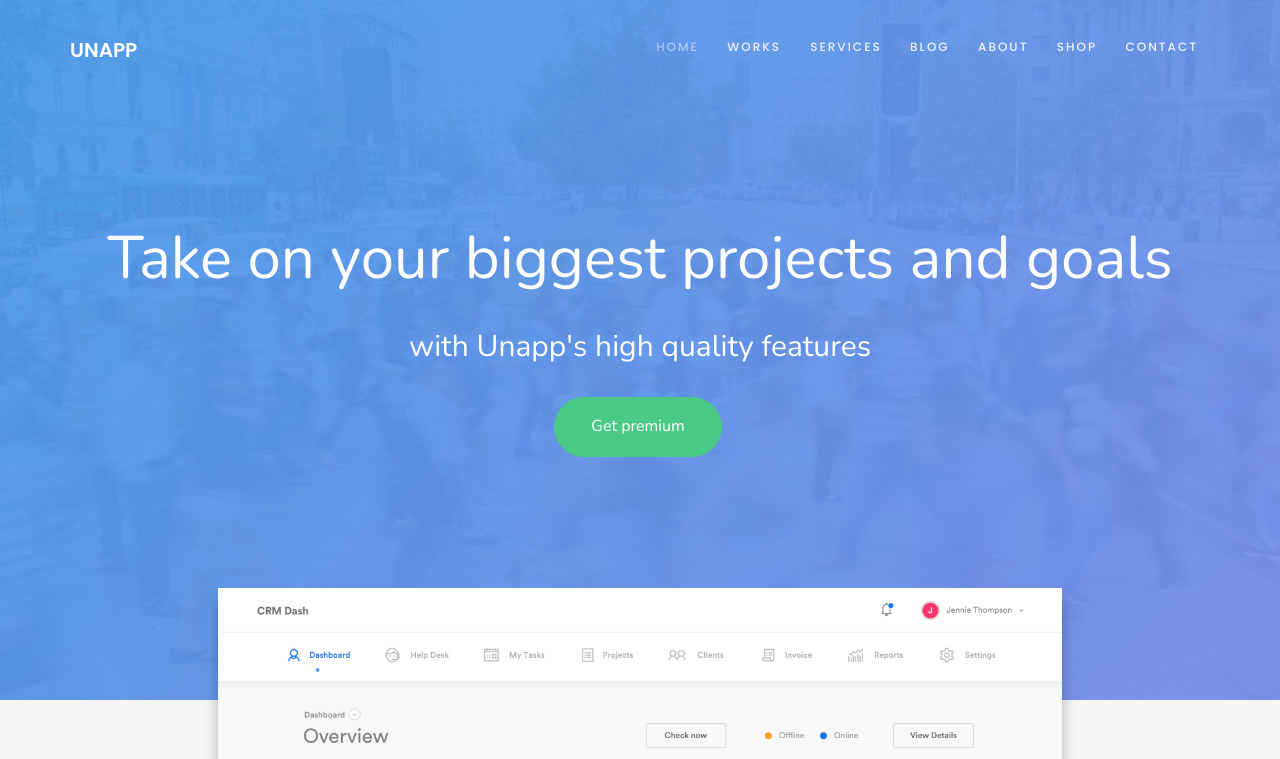
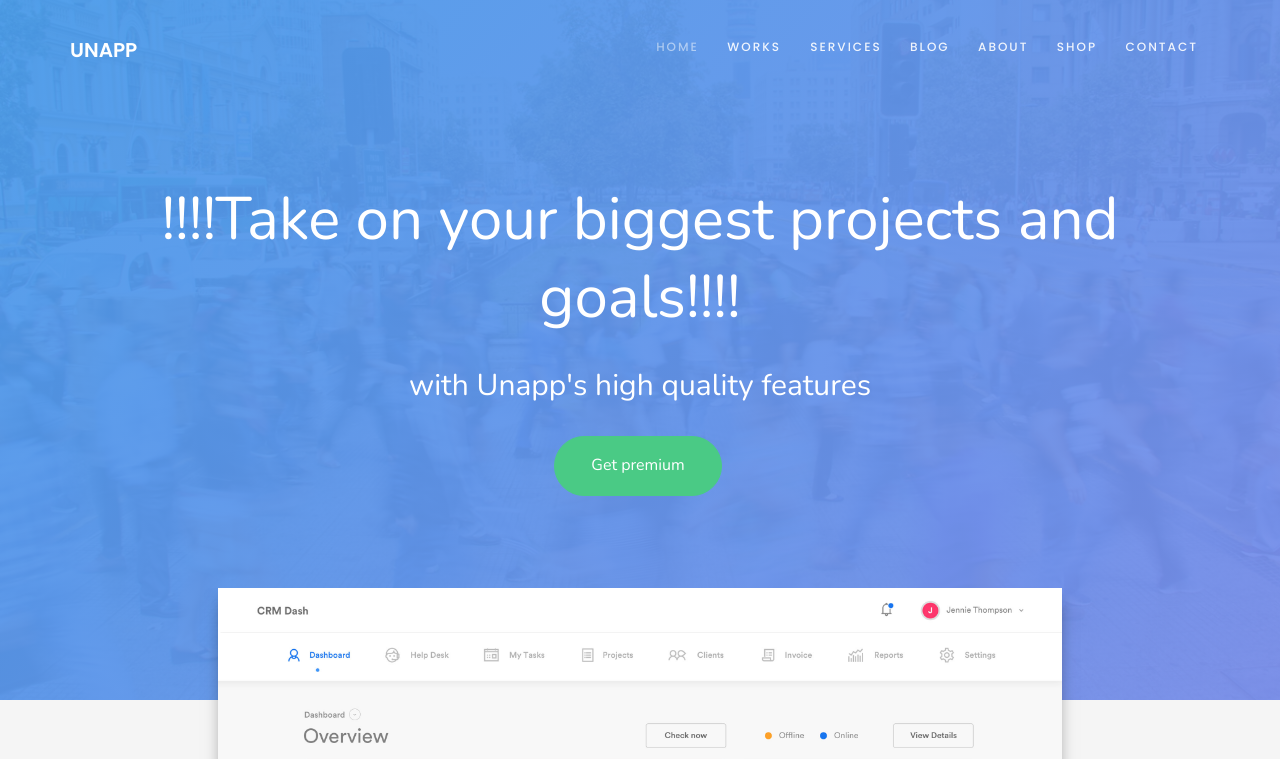
Before and after one commit to kubratahaoglu/unapp, a plain HTML site: page index.html in a window 1280 px wide. Shown: the top 759 px of the page. Drawn offline with nearby package versions, Linux system fonts and the light colour scheme; files whose address does not match are found by name.

Commit message:
changed index.html

```diff
--- a/index.html
+++ b/index.html
@@ -90,7 +90,7 @@
 					<div class="container">
 						<div class="col-md-12 col-md-offset-0">
 							<div class="animate-box">
-								<h2>Take on your biggest projects and goals</h2>
+								<h2>!!!!Take on your biggest projects and goals!!!!</h2>
 								<p>with Unapp's high quality features</p>
 								<p><a href="gallery.html" class="btn btn-primary btn-lg btn-custom">Get premium</a></p>
 							</div>
```
